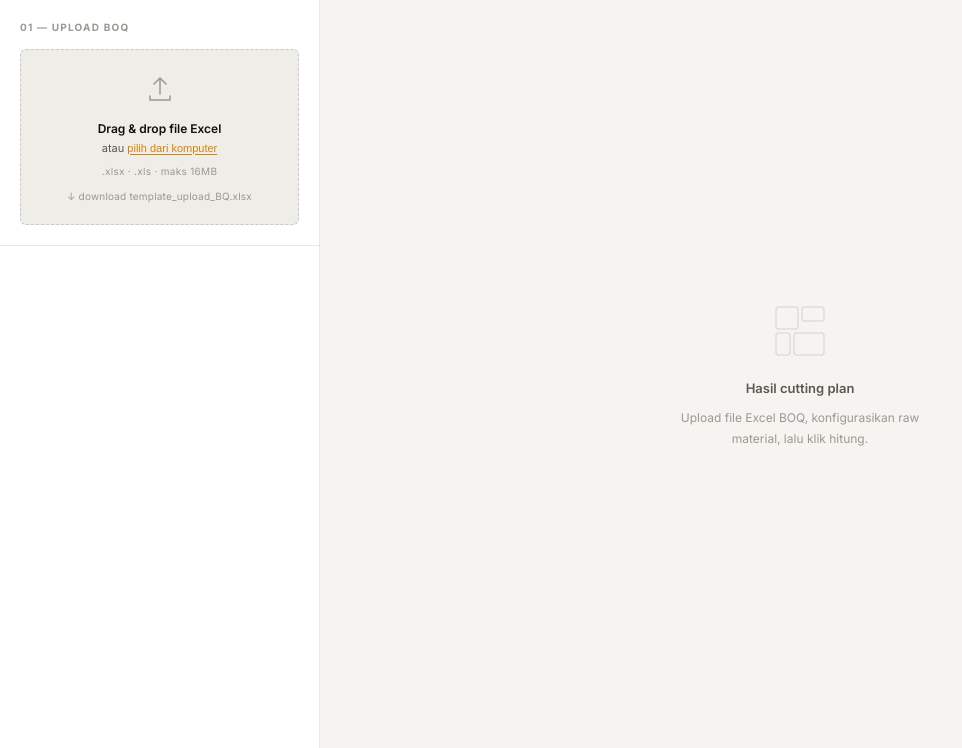
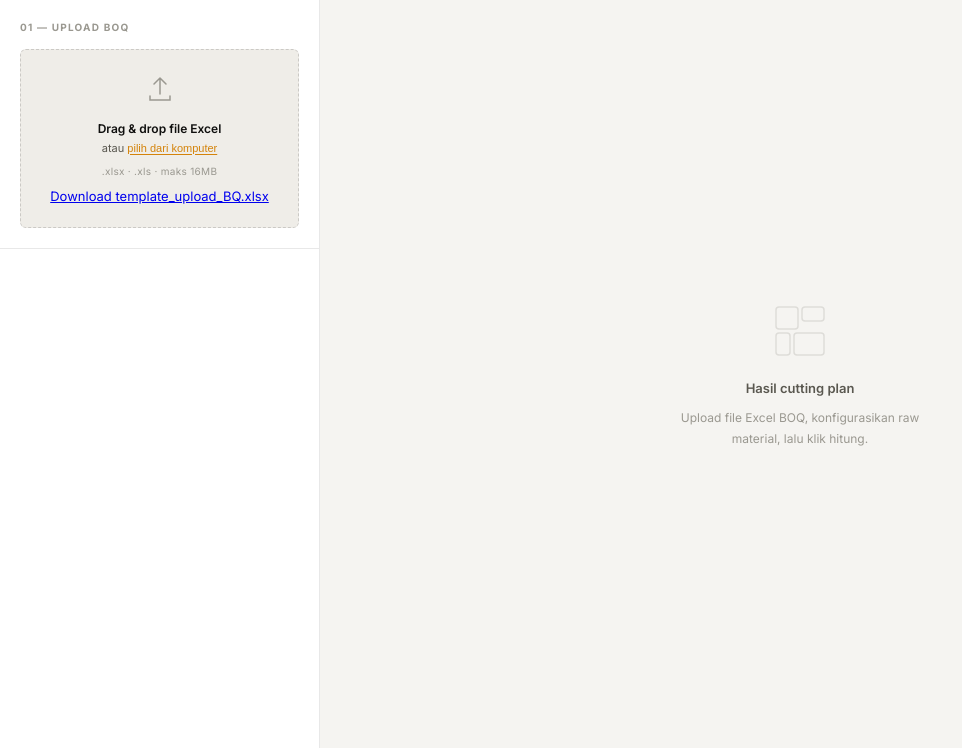
Before and after one commit to nqsni/cutting-plan, a Flask app: page / in a window 1280 px wide. Shown: the part 52-800 px from the top of the page, without its empty margins (0-962 px from the left). Run offline with Flask 3, Linux system fonts and the light colour scheme.

Commit message:
update url_for

```diff
--- a/templates/index.html
+++ b/templates/index.html
@@ -7,7 +7,7 @@
   <link rel="preconnect" href="https://fonts.googleapis.com">
   <link rel="preconnect" href="https://fonts.gstatic.com" crossorigin>
   <link href="https://fonts.googleapis.com/css2?family=Inter:wght@400;500;600;700;800&display=swap" rel="stylesheet">
-  <link rel="stylesheet" href="/static/style.css">
+  <link rel="stylesheet" href="{{ url_for('static', filename='style.css') }}"/>
 </head>
 <body>
   <header class="app-header">
@@ -44,7 +44,7 @@
             <span>atau <button class="link-btn" id="browse-btn">pilih dari komputer</button></span>
           </div>
           <div class="upload-hint">.xlsx · .xls · maks 16MB</div>
-          <a href="/download-template" class="template-link" onclick="event.stopPropagation()">↓ download template_upload_BQ.xlsx</a>
+          <a href="{{ url_for('download_template') }}" class="btn-dl" download>Download template_upload_BQ.xlsx</a>
         </div>
         <div class="upload-status" id="upload-status" hidden></div>
       </section>
@@ -102,6 +102,6 @@
     </div>
   </main>
 
-  <script src="/static/app.js"></script>
+  <script src="{{ url_for('static', filename='app.js') }}"></script>
 </body>
 </html>
```
Also changed, not shown: 1 other file.
